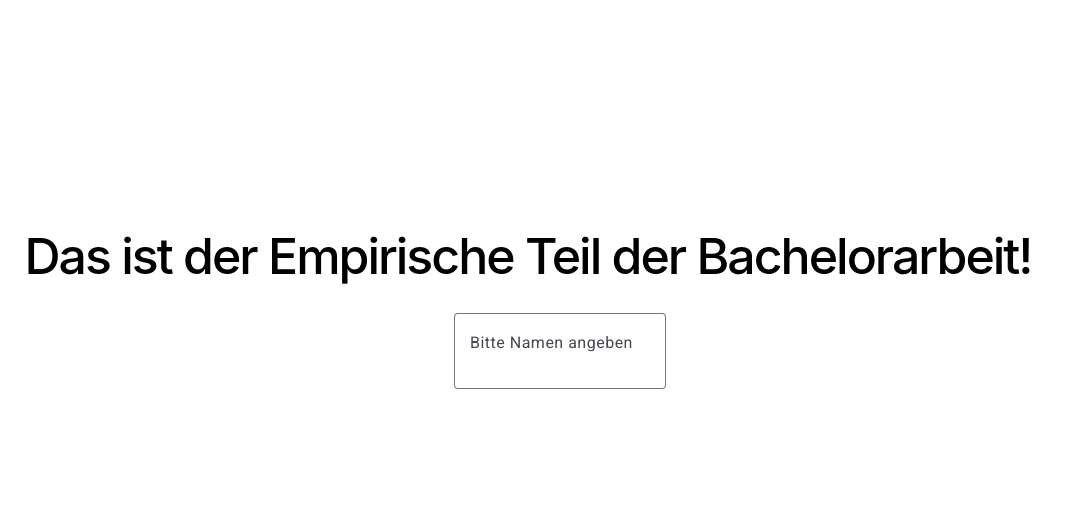
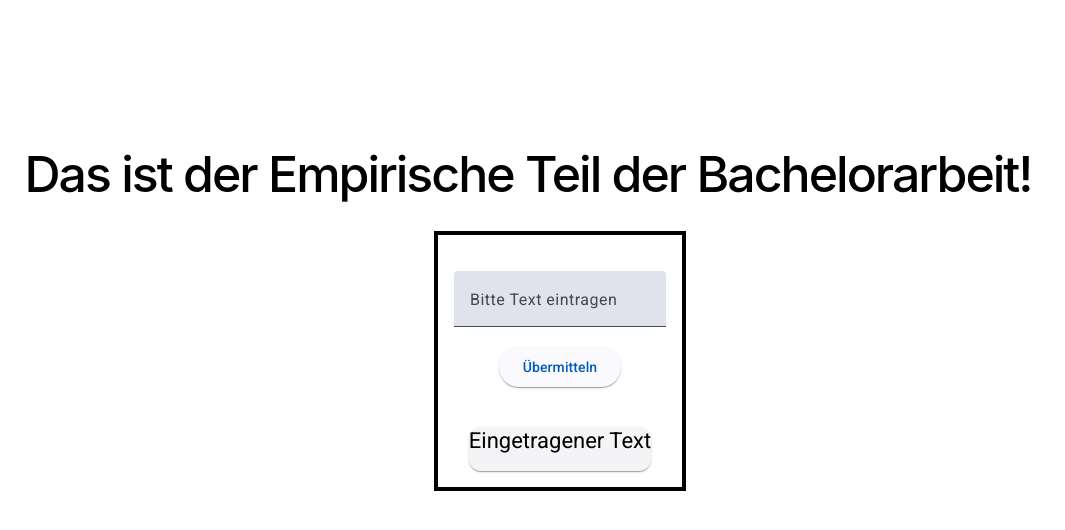
Before and after one commit to gulyaslorant/empirisch, an Angular app: page / in a window 1280 px wide. Shown: the top 530 px of the page, without its empty margins (0-1065 px from the left). Built offline with nearby package versions, Linux system fonts and the light colour scheme.

Commit message:
Form, Button, Karte eingespielt

```diff
--- a/src/app/meingabe/meingabe.component.html
+++ b/src/app/meingabe/meingabe.component.html
@@ -1,6 +1,18 @@
-<div>
-    <mat-form-field appearance="outline">
-        <mat-label>Bitte Namen angeben</mat-label>
-        <input matInput placeholder="Name" class="custom-outline" />
+<div class="container rand">
+  <div class="form-section">
+    <mat-form-field appearance="fill">
+      <mat-label>Bitte Text eintragen</mat-label>
+      <input matInput placeholder="Text hier" [formControl]="inputControl">
     </mat-form-field>
+    <button mat-raised-button color="primary" (click)="updateCard()">Übermitteln</button>
+  </div>
+
+  <div class="card-section">
+    <mat-card>
+      <mat-card-title>Eingetragener Text</mat-card-title>
+      <mat-card-content>
+        {{ cardText }}
+      </mat-card-content>
+    </mat-card>
+  </div>
 </div>
--- a/src/app/meingabe/meingabe.component.scss
+++ b/src/app/meingabe/meingabe.component.scss
@@ -1,11 +1,19 @@
-@import "../../../node_modules/@angular/material/prebuilt-themes/indigo-pink.css";
+.container {
+  display: grid;
+  grid-template-columns: 1fr;
+  gap: 20px;
+  padding: 16px;
+}
 
-.custom-outline {
-    border-style: solid;
-    border-color: black !important; /* Farbe der Umrandung */
-    border-width: 6px !important; /* Dicke der Umrandung */
-    justify-content: center;
-    display: flex;
-    align-items: center;
+.form-section, .card-section {
+  display: flex;
+  flex-direction: column;
+  align-items: center;
     padding-top: 20px;
 }
+
+.rand {
+   border-style:solid;
+   border-width: 4px;
+   border-color: black;
+}
--- a/src/app/meingabe/meingabe.component.ts
+++ b/src/app/meingabe/meingabe.component.ts
@@ -1,13 +1,30 @@
 import { Component } from "@angular/core";
-import { MatInputModule } from "@angular/material/input";
-import { MatFormFieldModule } from "@angular/material/form-field";
-import { CommonModule } from "@angular/common";
+import { FormControl, ReactiveFormsModule } from '@angular/forms';
+import { MatInputModule } from '@angular/material/input';
+import { MatButtonModule } from '@angular/material/button';
+import { MatCardModule } from '@angular/material/card';
+import { MatFormFieldModule } from '@angular/material/form-field';
+import { CommonModule } from '@angular/common';
 
 @Component({
-  selector: "app-meingabe",
+  selector: 'app-meingabe',
   standalone: true,
-  imports: [CommonModule, MatInputModule, MatFormFieldModule],
-  templateUrl: "./meingabe.component.html",
-  styleUrl: "./meingabe.component.scss",
+  imports: [
+    CommonModule,
+    MatInputModule,
+    MatButtonModule,
+    MatCardModule,
+    MatFormFieldModule,
+    ReactiveFormsModule,
+  ],
+  templateUrl: './meingabe.component.html',
+  styleUrl: './meingabe.component.scss',
 })
-export class MeingabeComponent {}
+export class MeingabeComponent {
+  inputControl = new FormControl('');
+  cardText: string = '';
+
+  updateCard() {
+    this.cardText = this.inputControl.value ?? '';
+  }
+}
```
